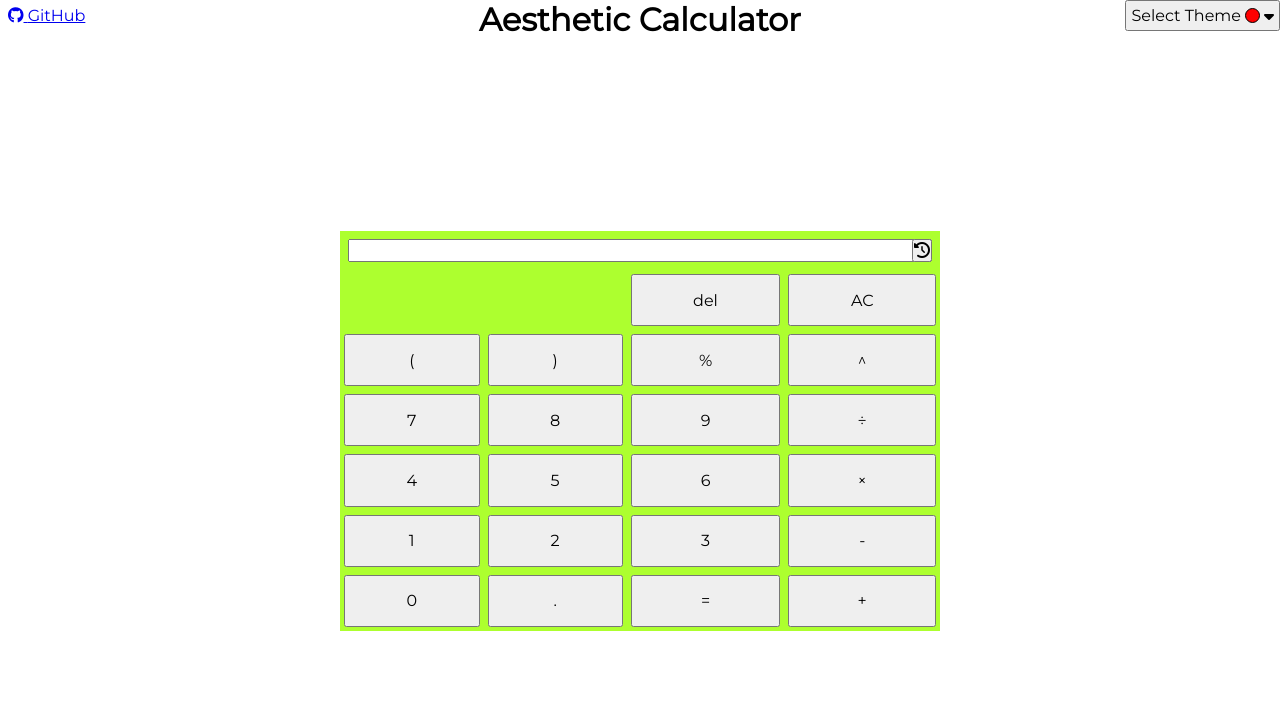
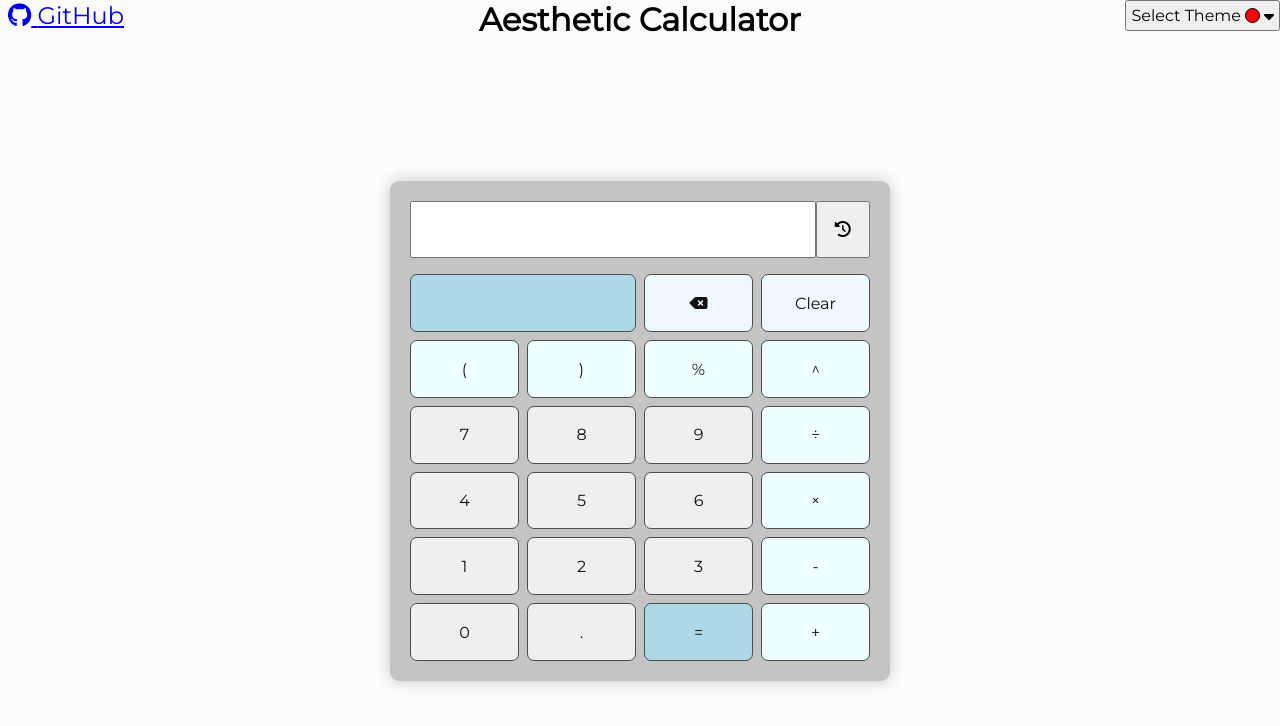
Before and after one commit to kevster7000/Aesthetic-Calculator, a plain HTML site: page dist/index.html in a window 1280 px wide. Drawn offline with Linux system fonts and the light colour scheme.

Commit message:
More visual work

```diff
--- a/dist/index.html
+++ b/dist/index.html
@@ -32,8 +32,13 @@
             </button>
 
             <div class="themes__panel">
-                <button id="white" class="themes_panel-option"></button>
-                <!-- etc -->
+                <button id="white" class="themes__panel-option"></button>
+                <button id="white" class="themes__panel-option"></button>
+                <button id="white" class="themes__panel-option"></button>
+                <button id="white" class="themes__panel-option"></button>
+                <button id="white" class="themes__panel-option"></button>
+                <button id="white" class="themes__panel-option"></button>
+                <!-- populate with JS -->
             </div>
         </nav>
     </header>
@@ -49,41 +54,44 @@
                 <!-- also make this scrollable -->
             </section>
 
+            <form action="" method="post">
+
                 <section class="calculator__display">
                     <h3 class="offscreen">Calculator Display</h2>
                     <button id="calculator-history-btn"><i class="fa-solid fa-clock-rotate-left"></i></button>
-                <!-- make this scrollable - overflow:auto -->
-                <input type="text">
-
-                <!-- maybe don't use a input - just a div iwth the content editable attribute ? -->
+                    <label for="userInput">User Input</label>
+                    <input type="text" id="userInput" name="userInput" autocomplete="off">
                 </section>
 
                 <section class="calculator__btns">
                     <h3 class="offscreen">Calculator Buttons</h3>
                     <div id="calculator__theme-header"></div>
-                <button id="btn-del">del<!-- <i class="fa-solid fa-delete-left"></i> --></button>
-                <button id="btn-cle">AC</button>
-                <button id="btn-pa1">(</button>
-                <button id="btn-pa2">)</button>
-                <button id="btn-per">%</button>
-                <button id="btn-exp">^</button>
+
+                    <button id="btn-del"><i class="fa-solid fa-delete-left"></i></button>
+                    <button id="btn-cle" type="reset">Clear</button>
+                    <button id="btn-pa1" class="btn-operator">(</button>
+                    <button id="btn-pa2" class="btn-operator">)</button>
+                    <button id="btn-per" class="btn-operator">%</button>
+                    <button id="btn-exp" class="btn-operator">^</button>
                     <button id="btn-b7">7</button>
                     <button id="btn-b8">8</button>
                     <button id="btn-b9">9</button>
-                <button id="btn-div">&#247;</button>
+                    <button id="btn-div" class="btn-operator">&#247;</button>
                     <button id="btn-b4">4</button>
                     <button id="btn-b5">5</button>
                     <button id="btn-b6">6</button>
-                <button id="btn-mul">&#215;</button>
+                    <button id="btn-mul" class="btn-operator">&#215;</button>
                     <button id="btn-b1">1</button>
                     <button id="btn-b2">2</button>
                     <button id="btn-b3">3</button>
-                <button id="btn-sub">-</button>
+                    <button id="btn-sub" class="btn-operator">-</button>
                     <button id="btn-b0">0</button>
                     <button id="btn-dec">.</button>
-                <button id="btn-eq">=</button>
-                <button id="btn-add">+</button>
+                    <button id="btn-eq" type="submit">=</button>
+                    <button id="btn-add" class="btn-operator">+</button>
                 </section>
+
+            </form>
         </div>
     </main>
 </body>
--- a/dist/js/_themes.js
+++ b/dist/js/_themes.js
@@ -22,6 +22,8 @@ const colors = {
     'pink': []
 };
 
+// make colors into the themse array of objects -> hard code theme colors
+
 const colorVariables = [];
 
 const themes = {}; //an obj of objs
--- a/dist/js/main.js
+++ b/dist/js/main.js
@@ -1,3 +1,6 @@
+let input = document.querySelector("#userInput");
+
+
 /* everytime they hit an arithmetic button, add onto the string in the display panel
 use this string for calculating and parsing */
 
@@ -25,10 +28,25 @@ use this string for calculating and parsing */
     Then, we will evaluate this postfix expressiosn by using a stack for operators
 */
 
+/* FOR REGEX, use a while loop until end of input string
+add each char to a temp string until we hit an operator such as (), +, -, etc
+Then, use regex to make sure this temp string is correctly formatted
+
+Example of regex for now: [0-9]*.[0-9]+[ ]*[+ or - or ...]
+*/
 
 
 
 /* also make the user able to type any of the buttons such as , +, -, enter, etc rather than having to click everything*/
+window.addEventListener("keydown", (event) => {
+    if(event.key === '') {
+        //error handling
+    }
+    else if(event.key === '') {
+
+    }
+})
+
 
 /* also allow the display panel to be contenteditable so that the user can click and edit the text */
 
@@ -37,4 +55,3 @@ use this string for calculating and parsing */
     everytime the user hits enter or clicks =, if no error, store the displayed expression string as the key and the result as the value in session storage
     If the user hits the history button, display all of these key/value pairs in session storage on the side of the calculator.
 */
-console.log("hey");
--- a/scss/_calc.scss
+++ b/scss/_calc.scss
@@ -2,69 +2,78 @@
     display: grid;
     place-items: center;
     height: 100%;
+    background-color: var(--BG-COLOR);
 
     &__container {
         display: flex;
         flex-flow: column nowrap;
-        width: clamp(300px, 60vw, 600px);
-        height: 50vh;
-        background: greenyellow;
+        width: clamp(300px, 70vw, 500px);
+        height: clamp(350px, 60vmax, 500px);
+        background: var(--CALC-BG-COLOR);
+        box-shadow: var(--CALC-SHADOW);
+        border-radius: 9px;
+        padding: 0.5rem;
+
+        form {
+            height: 100%;
+            display: flex;
+            flex-flow: column nowrap;
+            padding: 0.5rem;
+            gap: 0.5rem;
 
             .calculator__display {
-            padding: 0.5rem;
+                margin: 0.25rem;
                 position: relative;
+                display: flex;
+                flex-flow: row nowrap;
+
+                label {
+                    @extend %offscreen;
+                }
+
+                input, > button {
+                    padding: clamp(0.5rem, 2.5vw, 1.075rem);
+                }
 
                 input {
                     width: 100%;
                 }
 
-            button {
-                position: absolute;
-                right: 0;
-                transform: translateX(-0.5rem);
+                > button {
+                    order: 1;
                 }
             }
 
             .calculator__btns {
                 flex-grow: 1;
                 display: grid;
-            grid-template-areas:
-                "th th del cle"
-                "pa1 pa2 per exp"
-                "b7 b8 b9 div"
-                "b4 b5 b6 mul"
-                "b1 b2 b3 sub"
-                "b0 dec eq add"
-            ;
+                grid-template-columns: repeat(4, 1fr);
+                padding: 0;
 
-            #calculator__theme-header { grid-area: th; }
-            #btn-cle { grid-area: cle;}
-            #btn-del { grid-area: del;}
-            #btn-exp { grid-area: exp;}
-            #btn-per { grid-area: per;}
-            #btn-pa1 { grid-area: pa1;}
-            #btn-pa2 { grid-area: pa2;}
-            #btn-div { grid-area: div;}
-            #btn-mul { grid-area: mul;}
-            #btn-sub { grid-area: sub;}
-            #btn-add { grid-area: add;}
-            #btn-dec { grid-area: dec;}
-            #btn-eq { grid-area: eq;}
-            #btn-b0 { grid-area: b0;}
-            #btn-b1 { grid-area: b1;}
-            #btn-b2 { grid-area: b2;}
-            #btn-b3 { grid-area: b3;}
-            #btn-b4 { grid-area: b4;}
-            #btn-b5 { grid-area: b5;}
-            #btn-b6 { grid-area: b6;}
-            #btn-b7 { grid-area: b7;}
-            #btn-b8 { grid-area: b8;}
-            #btn-b9 { grid-area: b9;}
+                #calculator__theme-header {
+                    margin: 0.25rem;
+                    border-radius: 7px;
+                    border: 1px solid var(--BTN-BORDER-COLOR);
+                    background-color: lightblue;
+                    grid-column: 1/3;
+                }
 
                 button {
-                margin: 0.25rem;
+                    @include button-init(var(--BTN-SHADOW));
+                }
 
+                #btn-eq {
+                    background: lightblue;
+                }
+
+                #btn-cle, #btn-del {
+                    background-color: aliceblue;
+                }
+
+                .btn-operator {
+                    background-color:azure;
                 }
             }
         }
     }
+}
--- a/scss/abstracts/_variables.scss
+++ b/scss/abstracts/_variables.scss
@@ -1,11 +1,19 @@
 /* all variables go here - I much prefer to use CSS variables in :root over Sass variables */
 
 :root {
+    /* Default theme is white */
+
     /****************** COLORS ******************/
+    --BG-COLOR: #fcfcfc;
+    --TEXT-COLOR: #111;
 
+    --CALC-BG-COLOR: #c4c4c4;
+    --BTN-BORDER-COLOR: #4d4d4d;
 
     /****************** SHADOWS ******************/
+    --BTN-SHADOW: 0px 0px 5px var(--BTN-BORDER-COLOR);
 
+    --CALC-SHADOW: 0px 0px 15px var(--CALC-BG-COLOR);
 
     /****************** BORDERS ******************/
     --BORDER-HELP: 1px solid red;
--- a/scss/components/_buttons.scss
+++ b/scss/components/_buttons.scss
@@ -1,12 +1,16 @@
-@mixin button-interact($box-shadow, $text-shadow) {
-    transition: box-shadow 0.25s, text-shadow 0.25s, filter 0.15s;
+@mixin button-init($box-shadow) {
+    margin: 0.25rem;
+    border-radius: 7px;
+    border: 1px solid var(--BTN-BORDER-COLOR);
+    cursor: pointer;
+    transition: box-shadow 0.25s, text-shadow 0.25s, filter 0.1s;
+    color: var(--TEXT-COLOR);
 
     &:hover, &:focus-visible {
         box-shadow: $box-shadow;
-        text-shadow: $text-shadow;
     }
 
     &:active {
-        filter: brightness(0.9);
+        filter: brightness(0.95);
     }
 }
--- a/scss/layout/_header.scss
+++ b/scss/components/_header.scss
@@ -3,6 +3,7 @@ header {
     flex-flow: row nowrap;
     align-items: center;
     justify-content: space-between;
+    background-color: var(--BG-COLOR);
 
     h1 {
         margin-top: 0.5rem;
@@ -10,12 +11,20 @@ header {
         left: 50%;
         transform: translateX(-50%);
         @extend %nowrap;
+        font-size: clamp(1.25rem, 7vw, 2rem);
+    }
+
+    @include media-sm {
+        h1 {
+            font-size: 2rem;
+        }
     }
 
     .github__btn {
         margin-left: 0.5rem;
         background: none;
         border: none;
+        font-size: clamp(1.25rem, 5vw, 1.5rem);
 
         .github__text {
             display: none;
--- a/scss/components/_themes.scss
+++ b/scss/components/_themes.scss
@@ -1,4 +1,5 @@
 .themes {
+    position: relative;
 
     &__btn {
         display: flex;
@@ -29,9 +30,25 @@
 
     &__panel {
         display: none;
+        //display: flex;
+        flex-flow: row wrap;
+        position: absolute;
+        gap: 0.25rem;
+        left: 0;
+        padding: 0.5rem;
+        background-color: gainsboro;
+
+        &-option {
+            width: 15px;
+            height: 15px;
+            background: white;
+            border-radius: 50%;
+            border: 1px solid black;
+            cursor: pointer;
+        }
     }
 
     &__panel.active {
-        display: grid;
+        display: flex;
     }
 }
--- a/scss/main.scss
+++ b/scss/main.scss
@@ -3,11 +3,9 @@
 
 @import
     './components/buttons',
+    './components/header',
     './components/history',
     './components/themes';
-
-@import
-    './layout/header';
 
 @import
     './vendors/fontawesome';
```
Also changed, not shown: dist/css/main.css. Lines whose indentation alone changed are shown as unchanged.
